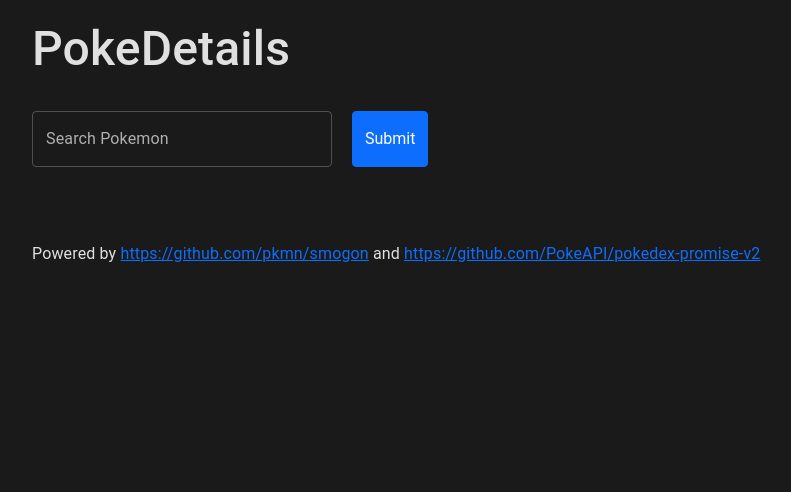
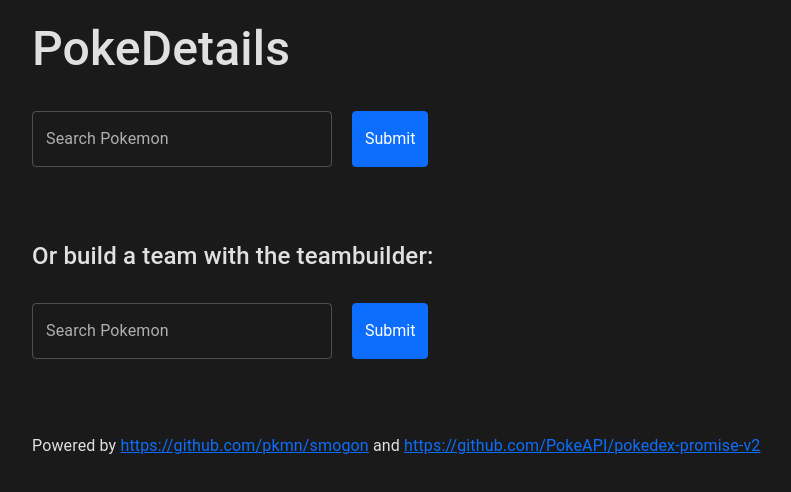
Before and after one commit to theroyalblah/pokedetails, a Next.js app: page / in a window 1280 px wide. Shown: the top 492 px of the page, without its empty margins (50-841 px from the left). Built offline with nearby package versions, Linux system fonts and the light colour scheme.

Commit message:
add search for teambuilder

```diff
--- a/pages/index.tsx
+++ b/pages/index.tsx
@@ -18,6 +18,10 @@
 
           <Search />
 
+          <h4>Or build a team with the teambuilder: </h4>
+
+          <Search route="/teambuilder" />
+
           <p>
             Powered by{" "}
             <a href="https://github.com/pkmn/smogon">
```
